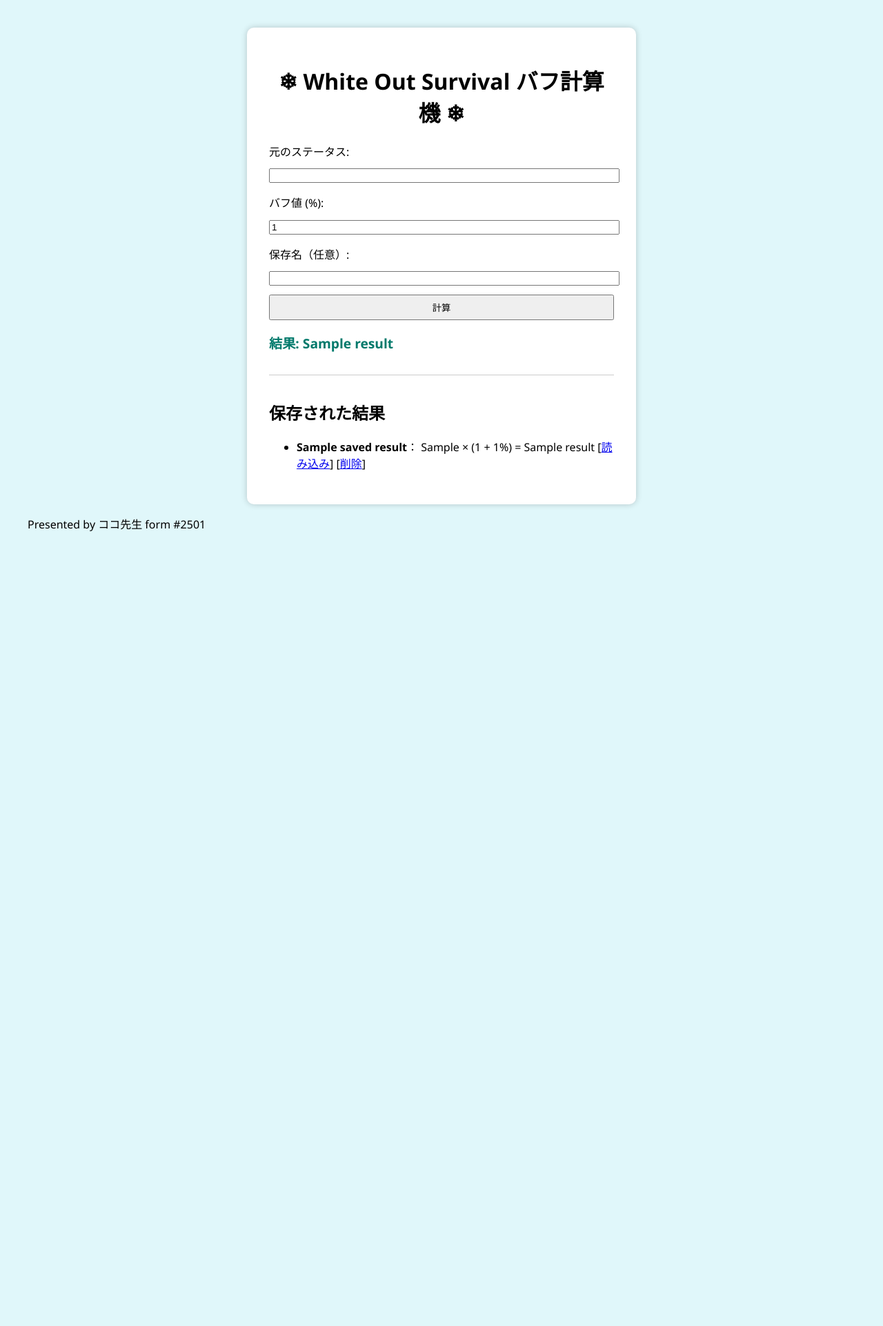
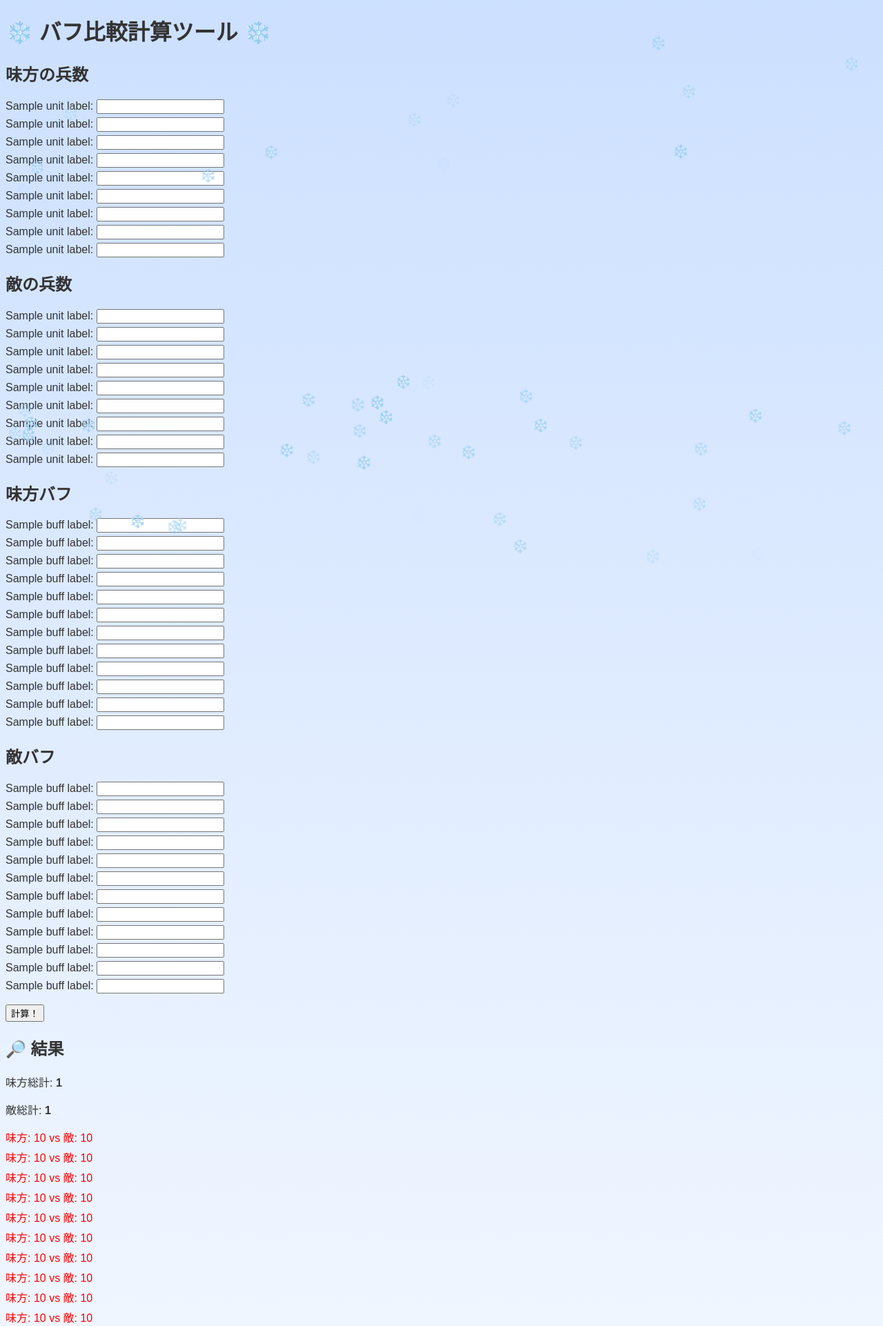
Before and after one commit to TeacherKOKO/buff_app, a Flask app: template templates/index.html in a window 1280 px wide. Shown: the top 1922 px of the page at 69% size. Before the commit the page ends 770 px from the top, so only its background shows below. Run offline with Flask 3, Linux system fonts and the light colour scheme; the template is opened without the code that fills it: most values are stand-ins (such as "Sample title", 1, 10 or a date in 2020).

Commit message:
修正: バフ計算式＆UI修正

```diff
--- a/app.py
+++ b/app.py
@@ -1,72 +1,108 @@
-from flask import Flask, render_template, request, redirect, url_for
-import json
-import os
+from flask import Flask, render_template, request
+from collections import Counter
 
 app = Flask(__name__)
-SAVE_FILE = "saved_results.json"
 
-def load_saved_results():
-    if not os.path.exists(SAVE_FILE):
-        return {}
-    with open(SAVE_FILE, "r", encoding="utf-8") as f:
-        return json.load(f)
+unit_labels = [
+    "盾兵T8", "盾兵T9", "盾兵T10",
+    "槍兵T8", "槍兵T9", "槍兵T10",
+    "弓兵T8", "弓兵T9", "弓兵T10"
+]
 
-def save_results(data):
-    with open(SAVE_FILE, "w", encoding="utf-8") as f:
-        json.dump(data, f, ensure_ascii=False, indent=2)
+buff_labels = [
+    "盾兵体力", "盾兵攻撃力", "盾兵防御力", "盾兵殺傷力",
+    "槍兵体力", "槍兵攻撃力", "槍兵防御力", "槍兵殺傷力",
+    "弓兵体力", "弓兵攻撃力", "弓兵防御力", "弓兵殺傷力"
+]
 
-@app.route("/", methods=["GET", "POST", "HEAD"])
+buff_vars = [
+    'a1', 'a2', 'a3', 'a4', 'b1', 'b2', 'b3', 'b4', 'c1', 'c2', 'c3', 'c4',
+    'a5', 'a6', 'a7', 'a8', 'b5', 'b6', 'b7', 'b8', 'c5', 'c6', 'c7', 'c8'
+]
+
+def extract_float(request, key):
+    try:
+        val = float(request.form.get(key, 0))
+        return max(0, val)
+    except:
+        return 0
+
+def extract_int(request, key):
+    val = request.form.get(key)
+    if val and val.isdigit():
+        return max(0, int(val))
+    return 0
+
+def make_buffs(base):
+    return [
+        1 + base[0]/100, 1 + base[1]/100, 1 + base[2]/100, 1 + base[3]/100,
+        1 + base[0]/100, 1 + base[1]/100, 1 + base[2]/100, 1 + base[3]/100,
+        1 + base[0]/100, 1 + base[1]/100, 1 + base[2]/100, 1 + base[3]/100
+    ]
+
+@app.route('/', methods=['GET', 'POST'])
 def index():
-    saved_results = load_saved_results()
+    results = None
+    if request.method == 'POST':
+        u = [extract_int(request, f'u{i+1}') for i in range(9)]
+        v = [extract_int(request, f'v{i+1}') for i in range(9)]
+        buffs = [extract_float(request, key) for key in buff_vars]
 
-    if request.method == "HEAD":
-        return "", 200
+        a = buffs[:4]
+        b = buffs[4:8]
+        c = buffs[8:12]
+        d = buffs[12:16]
+        e = buffs[16:20]
+        f_ = buffs[20:24]
 
-    if request.method == "POST":
-        base_stat = float(request.form.get("base_stat", 0))
-        buff_percent = float(request.form.get("buff_percent", 0))
-        result = base_stat * (1 + buff_percent / 100)
+        a_buff = make_buffs(a)
+        b_buff = make_buffs(b)
+        c_buff = make_buffs(c)
+        d_buff = make_buffs(d)
+        e_buff = make_buffs(e)
+        f_buff = make_buffs(f_)
 
-        save_name = request.form.get("save_name")
-        if save_name:
-            saved_results[save_name] = {
-                "base_stat": base_stat,
-                "buff_percent": buff_percent,
-                "result": result
-            }
-            save_results(saved_results)
+        w = []
+        x = []
+        for i in range(3):
+            for j in range(4):
+                w.append(u[i] * a_buff[i*4+j])
+                x.append(v[i] * d_buff[i*4+j])
+        for i in range(3, 6):
+            for j in range(4):
+                w.append(u[i] * b_buff[(i-3)*4+j])
+                x.append(v[i] * e_buff[(i-3)*4+j])
+        for i in range(6, 9):
+            for j in range(4):
+                w.append(u[i] * c_buff[(i-6)*4+j])
+                x.append(v[i] * f_buff[(i-6)*4+j])
 
-        return render_template(
-            "index.html",
-            result=result,
-            base_stat=base_stat,
-            buff_percent=buff_percent,
-            saved_results=saved_results
-        )
+        total_w = sum(w)
+        total_x = sum(x)
 
-    return render_template("index.html", saved_results=saved_results)
+        if total_w > total_x:
+            message = f"✅ 問題なし！素晴らしい育成だ！\n（味方: {round(total_w)} vs 敵: {round(total_x)}）"
+        else:
+            buff_areas = [
+                "盾兵体力", "盾兵攻撃力", "盾兵防御力", "盾兵殺傷力",
+                "盾兵体力", "盾兵攻撃力", "盾兵防御力", "盾兵殺傷力",
+                "盾兵体力", "盾兵攻撃力", "盾兵防御力", "盾兵殺傷力",
+                "槍兵体力", "槍兵攻撃力", "槍兵防御力", "槍兵殺傷力",
+                "槍兵体力", "槍兵攻撃力", "槍兵防御力", "槍兵殺傷力",
+                "槍兵体力", "槍兵攻撃力", "槍兵防御力", "槍兵殺傷力",
+                "弓兵体力", "弓兵攻撃力", "弓兵防御力", "弓兵殺傷力",
+                "弓兵体力", "弓兵攻撃力", "弓兵防御力", "弓兵殺傷力",
+                "弓兵体力", "弓兵攻撃力", "弓兵防御力", "弓兵殺傷力",
+            ]
+            weak_buffs = [buff_areas[i] for i in range(36) if w[i] < x[i]]
+            counts = Counter(weak_buffs)
+            message = f"❌ 敗北しています（味方: {round(total_w)} vs 敵: {round(total_x)}）\n以下のバフを強化すると勝てるかも！！：\n"
+            for key, val in counts.most_common():
+                message += f"{key}（{val}回）\n"
 
-@app.route("/load/<name>")
-def load_result(name):
-    saved_results = load_saved_results()
-    if name in saved_results:
-        data = saved_results[name]
-        return render_template(
-            "index.html",
-            result=data["result"],
-            base_stat=data["base_stat"],
-            buff_percent=data["buff_percent"],
-            saved_results=saved_results
-        )
-    return redirect(url_for("index"))
+        results = {'w': w, 'x': x, 'message': message, 'total_w': total_w, 'total_x': total_x}
 
-@app.route("/delete/<name>")
-def delete_result(name):
-    saved_results = load_saved_results()
-    if name in saved_results:
-        del saved_results[name]
-        save_results(saved_results)
-    return redirect(url_for("index"))
+    return render_template("index.html", unit_labels=unit_labels, buff_labels=buff_labels, buff_vars=buff_vars, results=results)
 
-if __name__ == "__main__":
+if __name__ == '__main__':
     app.run(debug=True)
--- a/templates/index.html
+++ b/templates/index.html
@@ -2,70 +2,95 @@
 <html lang="ja">
 <head>
     <meta charset="UTF-8">
-  <title>バフ計算アプリ</title>
+    <title>バフ計算ツール</title>
     <style>
         body {
-      background: #e0f7fa;
-      font-family: 'Segoe UI', sans-serif;
-      padding: 2em;
+            background: linear-gradient(to bottom, #cce0ff, #ffffff);
+            color: #333;
+            font-family: sans-serif;
+            position: relative;
+            overflow: hidden;
         }
-    .container {
-      background: white;
-      border-radius: 10px;
-      padding: 2em;
-      max-width: 500px;
-      margin: auto;
-      box-shadow: 0 0 10px rgba(0,0,0,0.2);
+        .win { color: green; }
+        .lose { color: red; }
+        ul { list-style: none; padding: 0; }
+        li { margin-bottom: 5px; }
+        .snowflake {
+            position: absolute;
+            top: -10px;
+            color: #fff;
+            font-size: 1.2em;
+            animation: fall linear infinite;
         }
-    h1 { text-align: center; }
-    label, input { display: block; width: 100%; margin-top: 1em; }
-    button { margin-top: 1em; width: 100%; padding: 0.5em; }
-    .result { margin-top: 1em; font-size: 1.2em; font-weight: bold; color: #00796b; }
-    .saved {
-      margin-top: 2em;
-      border-top: 1px solid #ccc;
-      padding-top: 1em;
+        @keyframes fall {
+            to {
+                transform: translateY(100vh);
+            }
         }
     </style>
 </head>
 <body>
-  <div class="container">
-    <h1>❄ White Out Survival バフ計算機 ❄</h1>
-    <form method="POST">
-      <label>元のステータス:
-        <input type="number" name="base_stat" value="{{ base_stat or '' }}" required>
-      </label>
-      <label>バフ値 (%):
-        <input type="number" name="buff_percent" value="{{ buff_percent or '' }}" required>
-      </label>
-      <label>保存名（任意）:
-        <input type="text" name="save_name">
-      </label>
-      <button type="submit">計算</button>
+    <h1>❄️ バフ比較計算ツール ❄️</h1>
+
+    <form method="post">
+        <h2>味方の兵数</h2>
+        <ul>
+            {% for i in range(9) %}
+            <li>{{ unit_labels[i] }}: <input type="number" name="u{{ i+1 }}" min="0"></li>
+            {% endfor %}
+        </ul>
+
+        <h2>敵の兵数</h2>
+        <ul>
+            {% for i in range(9) %}
+            <li>{{ unit_labels[i] }}: <input type="number" name="v{{ i+1 }}" min="0"></li>
+            {% endfor %}
+        </ul>
+
+        <h2>味方バフ</h2>
+        <ul>
+            {% for i in range(12) %}
+            <li>{{ buff_labels[i] }}: <input type="number" step="0.1" name="{{ buff_vars[i] }}"></li>
+            {% endfor %}
+        </ul>
+
+        <h2>敵バフ</h2>
+        <ul>
+            {% for i in range(12) %}
+            <li>{{ buff_labels[i] }}: <input type="number" step="0.1" name="{{ buff_vars[i+12] }}"></li>
+            {% endfor %}
+        </ul>
+
+        <button type="submit">計算！</button>
     </form>
 
-    {% if result is defined %}
-      <div class="result">結果: {{ result }}</div>
-    {% endif %}
+    {% if results %}
+        <h2>🔎 結果</h2>
+        <p>味方総計: <strong>{{ results.total_w | round(1) }}</strong></p>
+        <p>敵総計: <strong>{{ results.total_x | round(1) }}</strong></p>
 
-    <div class="saved">
-      <h2>保存された結果</h2>
-      {% if saved_results %}
         <ul>
-          {% for name, data in saved_results.items() %}
-            <li>
-              <strong>{{ name }}</strong>：
-              {{ data.base_stat }} × (1 + {{ data.buff_percent }}%) = {{ data.result }}
-              [<a href="{{ url_for('load_result', name=name) }}">読み込み</a>]
-              [<a href="{{ url_for('delete_result', name=name) }}">削除</a>]
+            {% for i in range(36) %}
+            <li class="{{ 'win' if results.w[i] > results.x[i] else 'lose' }}">
+                味方: {{ results.w[i]|round(1) }} vs 敵: {{ results.x[i]|round(1) }}
             </li>
             {% endfor %}
         </ul>
-      {% else %}
-        <p>保存された結果はありません。</p>
+
+        <pre>{{ results.message }}</pre>
     {% endif %}
-    </div>
-  </div>
-  <p>Presented by ココ先生 form #2501</p>
+
+    <!-- 雪アニメーション -->
+    <script>
+        for (let i = 0; i < 50; i++) {
+            let snow = document.createElement("div");
+            snow.className = "snowflake";
+            snow.style.left = Math.random() * 100 + "vw";
+            snow.style.animationDuration = 5 + Math.random() * 5 + "s";
+            snow.style.opacity = Math.random();
+            snow.textContent = "❄️";
+            document.body.appendChild(snow);
+        }
+    </script>
 </body>
 </html>
```
Also changed, not shown: static/snow.js (added, +15 -0 lines), static/snowstorm.js (deleted, +0 -70 lines), static/style.css (+54 -54 lines). Lines whose indentation alone changed are shown as unchanged.
